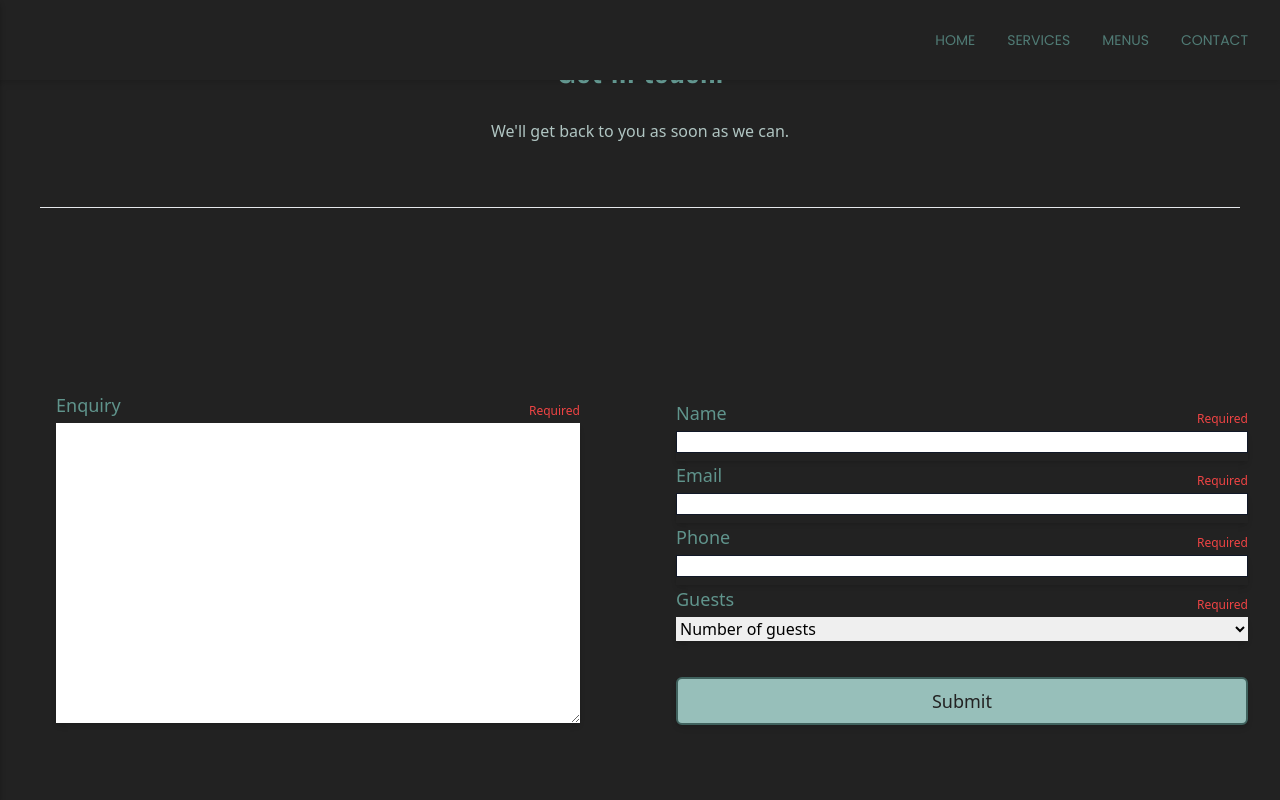
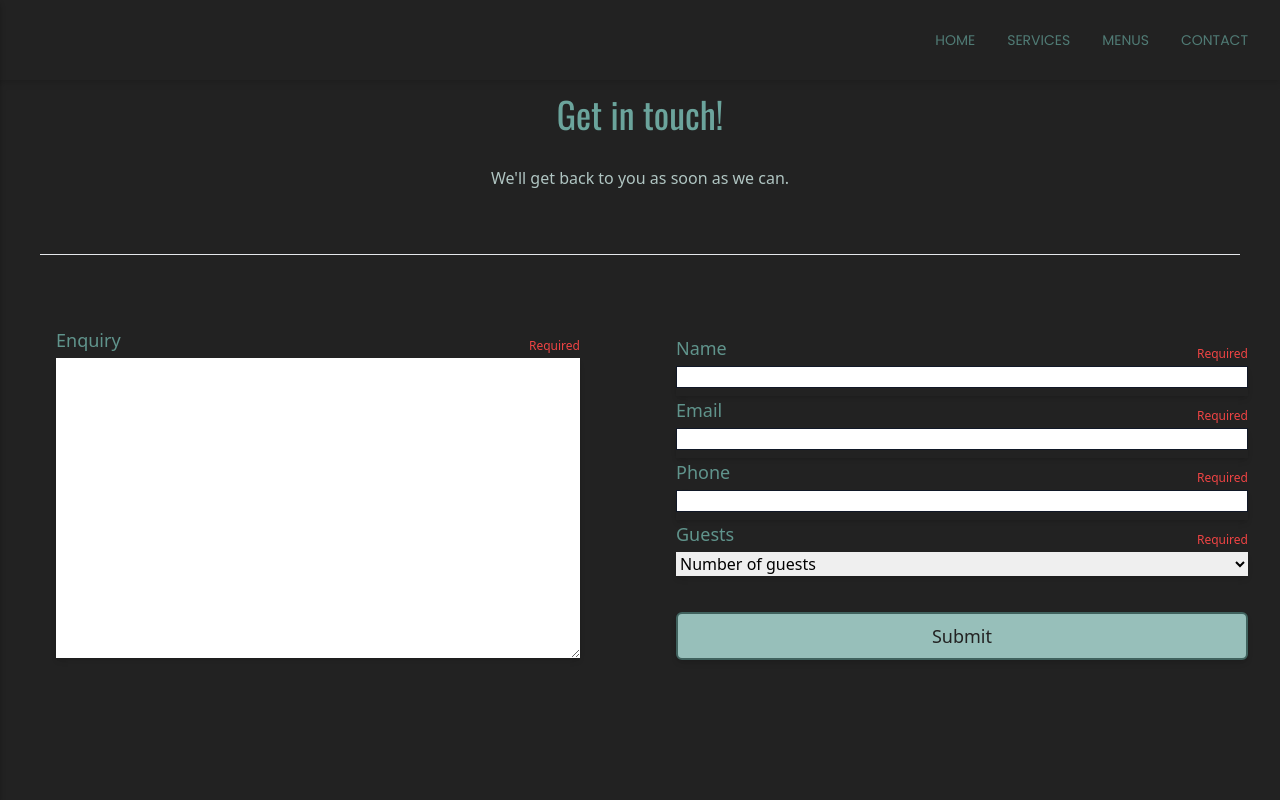
Before and after one commit to katy-evans/gg, a Next.js app: page /contact in a window 1280 px wide. Shown: the top 800 px of the page. Built offline with nearby package versions, Linux system fonts and the light colour scheme; a web font is replaced by a local one.

Commit message:
fixing spacing tweaks on contact page

```diff
--- a/pages/contact.js
+++ b/pages/contact.js
@@ -6,13 +6,13 @@ const contact = () => {
       <div className="max-w-7xl mx-auto">
         <section className="">
           <div className="grid grid-cols-2 min-h-screen">
-            <div className="col-span-2 flex justify-center items-center -mt-40">
+            <div className="col-span-2 flex justify-center items-center md:-mt-40">
               <div className="w-full p-6 m-4">
                 <div className="text-center top-20 md:flex md:justify-center">
                   <div className="space-y-8 text-[#b0c5c2]">
                     <div className="flex justify-center items-center">
                       <div className="col-span-2 flex justify-center items-center -mt-20">
-                        <div className="w-full p-6 m-4">
+                        <div className="w-full p-6 m-4 mt-10 md:mt-8">
                           <div className="text-center top-20 md:flex md:justify-center">
                             <div className="space-y-8 text-[#b0c5c2]">
                               <h1 className="text-4xl text-gannet-500 font-slab">
@@ -36,7 +36,7 @@ const contact = () => {
               </div>
             </div>
 
-            <div className="col-span-2 -mb-20">
+            <div className="col-span-2 md:-mt-36 md:-mb-36">
               <form
                 action="https://formsubmit.co/1katytogo@gmail.com"
                 method="POST"
@@ -182,7 +182,7 @@ const contact = () => {
                           </div>
                         </div>
 
-                        <div className="pt-9">
+                        <div className="pt-9 pb-12 mb-6">
                           <button
                             type="submit"
                             className="p-2 w-full focus:outline-none focus:ring-2 focus:ring-offset-2 shadow-md rounded-md bg-gannet-400 text-[#222] hover:bg-gannet-600 hover:text-white transition duration-300 border-2 border-gannet-800 hover:border-gannet-400"
```
